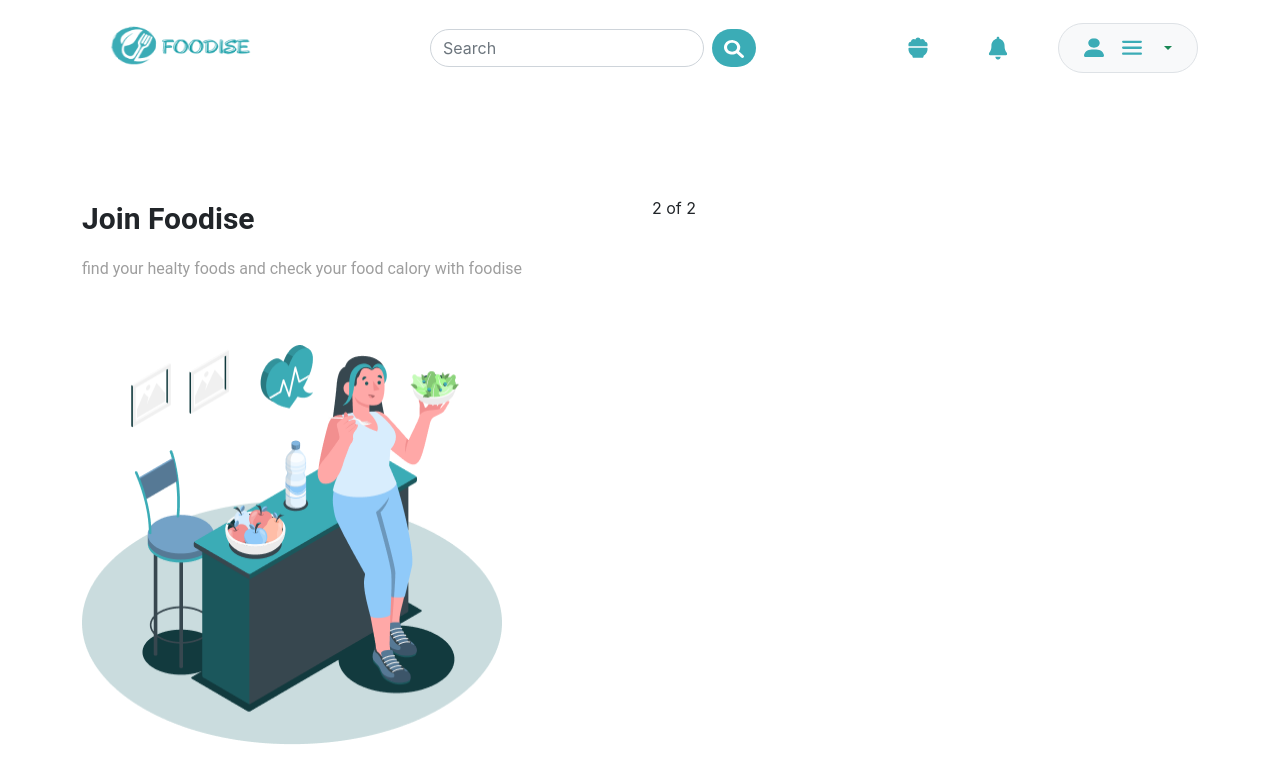
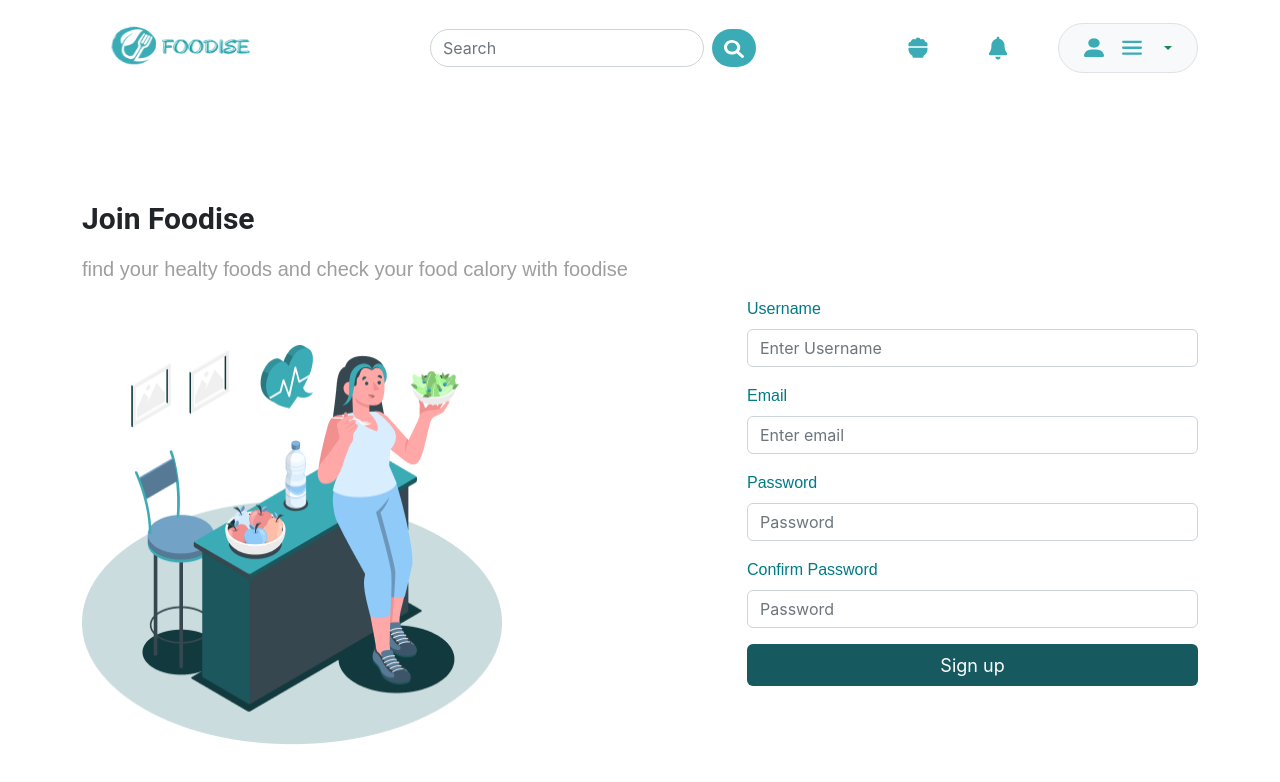
Before and after one commit to fe-1-skilvul/foodise-group-project, a React (Create React App) app: page /signup in a window 1280 px wide. Shown: the top 782 px of the page. Built offline with nearby package versions, Linux system fonts and the light colour scheme.

Commit message:
finished design signup page

```diff
--- a/public/index.html
+++ b/public/index.html
@@ -3,31 +3,30 @@
   <head>
     <meta charset="utf-8" />
     <link rel="icon" href="%PUBLIC_URL%/logo192.png" />
-    <meta name="viewport" content="width=device-width, initial-scale=1" />
+    <meta
+      name="viewport"
+      content="width=device-width, initial-scale=1" />
     <meta name="theme-color" content="#000000" />
     <meta
       name="description"
-      content="Web site created using create-react-app"
-    />
+      content="Web site created using create-react-app" />
     <link rel="apple-touch-icon" href="%PUBLIC_URL%/logo192.png" />
     <!--
       manifest.json provides metadata used when your web app is installed on a
       user's mobile device or desktop. See https://developers.google.com/web/fundamentals/web-app-manifest/
     -->
     <link rel="manifest" href="%PUBLIC_URL%/manifest.json" />
-    <!--
-      Notice the use of %PUBLIC_URL% in the tags above.
-      It will be replaced with the URL of the `public` folder during the build.
-      Only files inside the `public` folder can be referenced from the HTML.
-
-      Unlike "/favicon.ico" or "favicon.ico", "%PUBLIC_URL%/favicon.ico" will
-      work correctly both with client-side routing and a non-root public URL.
-      Learn how to configure a non-root public URL by running `npm run build`.
-    -->
+    <link
+      href="https://cdn.jsdelivr.net/npm/bootstrap@5.2.2/dist/css/bootstrap.min.css"
+      rel="stylesheet"
+      integrity="sha384-Zenh87qX5JnK2Jl0vWa8Ck2rdkQ2Bzep5IDxbcnCeuOxjzrPF/et3URy9Bv1WTRi"
+      crossorigin="anonymous" />
     <title>Foodise</title>
   </head>
   <body>
-    <noscript>You need to enable JavaScript to run this app.</noscript>
+    <noscript
+      >You need to enable JavaScript to run this app.</noscript
+    >
     <div id="root"></div>
     <!--
       This HTML file is a template.
--- a/src/App.js
+++ b/src/App.js
@@ -1,5 +1,6 @@
 import { BrowserRouter, Routes, Route } from 'react-router-dom';
 import Layout from './components/layout/Layout';
+import './global.css';
 import Home from './pages/Home';
 import Signup from './pages/Signup';
 
--- a/src/components/atoms/style.css
+++ b/src/components/atoms/style.css
@@ -1,13 +1,13 @@
-.typo-title{
+.typo-title {
   font-family: 'Roboto';
   font-size: 30px;
   line-height: 45px;
   font-weight: 600;
 }
-.typo-sub{
+.typo-sub {
   font-weight: 400;
-    font-family: 'Roboto';
-    font-size: 16px;
+  font-family: 'Poppins', sans-serif;
+  font-size: 20px;
   line-height: 24px;
   color: #9e9e9e;
 }
--- a/src/components/buttons/ButtonLogin.jsx
+++ b/src/components/buttons/ButtonLogin.jsx
@@ -1,9 +1,15 @@
-import React from 'react'
+import React from 'react';
+import { Button } from 'react-bootstrap';
 
-const ButtonLogin = () => {
+const ButtonLogin = ({ click, name }) => {
   return (
-    <button type="button" class="btn btn-success">Login</button>
-  )
-}
+    <Button
+      type="button"
+      className="w-100 btn-primary"
+      onClick={click}>
+      {name}
+    </Button>
+  );
+};
 
-export default ButtonLogin
+export default ButtonLogin;
--- /dev/null
+++ b/src/components/forms/FormSignup.js
@@ -0,0 +1,39 @@
+import React from 'react';
+import { Button, Form } from 'react-bootstrap';
+import ButtonLogin from '../buttons/ButtonLogin';
+
+const FormSignup = () => {
+  return (
+    <Form
+      style={{
+        marginTop: '100px',
+      }}>
+      <Form.Group className="mb-3">
+        <Form.Label className="label-text">Username</Form.Label>
+        <Form.Control type="text" placeholder="Enter Username" />
+      </Form.Group>
+      <Form.Group className="mb-3">
+        <Form.Label className="label-text">Email</Form.Label>
+        <Form.Control type="email" placeholder="Enter email" />
+      </Form.Group>
+      <Form.Group className="mb-3">
+        <Form.Label className="label-text">Password</Form.Label>
+        <Form.Control type="password" placeholder="Password" />
+      </Form.Group>
+      <Form.Group className="mb-3">
+        <Form.Label className="label-text">
+          Confirm Password
+        </Form.Label>
+        <Form.Control type="password" placeholder="Password" />
+      </Form.Group>
+      <Button
+        type="button"
+        size="lg"
+        className="w-100 button button-main">
+        Sign up
+      </Button>
+    </Form>
+  );
+};
+
+export default FormSignup;
--- /dev/null
+++ b/src/global.css
@@ -0,0 +1,50 @@
+.button {
+  width: 100px;
+  height: 42px;
+  border-radius: 6px;
+  border: none;
+  font-size: 18px;
+  font-weight: 400;
+  transition: 0.5s;
+}
+.button-main {
+  color: #fff;
+  background: #16595f;
+}
+.button-main:hover {
+  background: #083236;
+}
+.button-outlined {
+  background: #fff;
+  color: #16595f;
+  border: 2px solid #16595f;
+}
+.button-outlined:hover {
+  color: #fff;
+  background: #083236;
+}
+.color-primary {
+  color: #108590;
+}
+.button-form {
+  width: 100%;
+  border: none;
+  height: 36px;
+  transition: 0.5s;
+  border-radius: 6px;
+}
+.button-third {
+  color: #fff;
+  background: #e05323;
+  width: 200px;
+  height: 40px;
+  border-radius: 20px;
+  margin-top: 20px;
+}
+.button-third:hover {
+  background: #c63e10;
+}
+.alert-null {
+  height: 100vh;
+  align-items: center;
+}
--- a/src/index.css
+++ b/src/index.css
@@ -1,8 +1,8 @@
 body {
   margin: 0;
-  font-family: -apple-system, BlinkMacSystemFont, 'Segoe UI', 'Roboto', 'Oxygen',
-    'Ubuntu', 'Cantarell', 'Fira Sans', 'Droid Sans', 'Helvetica Neue',
-    sans-serif;
+  font-family: -apple-system, BlinkMacSystemFont, 'Segoe UI', 'Roboto',
+    'Oxygen', 'Ubuntu', 'Cantarell', 'Fira Sans', 'Droid Sans',
+    'Helvetica Neue', 'Poppins', sans-serif;
   -webkit-font-smoothing: antialiased;
   -moz-osx-font-smoothing: grayscale;
 }
@@ -11,3 +11,10 @@ code {
   font-family: source-code-pro, Menlo, Monaco, Consolas, 'Courier New',
     monospace;
 }
+
+.label-text {
+  color: #007a85;
+  font-weight: 500;
+  font-family: 'Poppins', sans-serif;
+  font-size: 16px;
+}
--- a/src/pages/Signup.js
+++ b/src/pages/Signup.js
@@ -1,14 +1,16 @@
 import React from 'react';
 import { Col, Row, Stack } from 'react-bootstrap';
 import { TypoTitle, TypoSubTitle } from '../components/atoms';
+import FormSignup from '../components/forms/FormSignup';
 
 const Signup = () => {
   return (
     <Row
+      className="justify-content-md-center"
       style={{
         marginTop: '100px',
       }}>
-      <Col>
+      <Col xs={12} md={7}>
         <Stack gap={5}>
           <div>
             <TypoTitle content="Join Foodise" />
@@ -27,7 +29,9 @@ const Signup = () => {
           </div>
         </Stack>
       </Col>
-      <Col>2 of 2</Col>
+      <Col xs={12} md={5}>
+        <FormSignup />
+      </Col>
     </Row>
   );
 };
```
Lines whose indentation alone changed are shown as unchanged.
